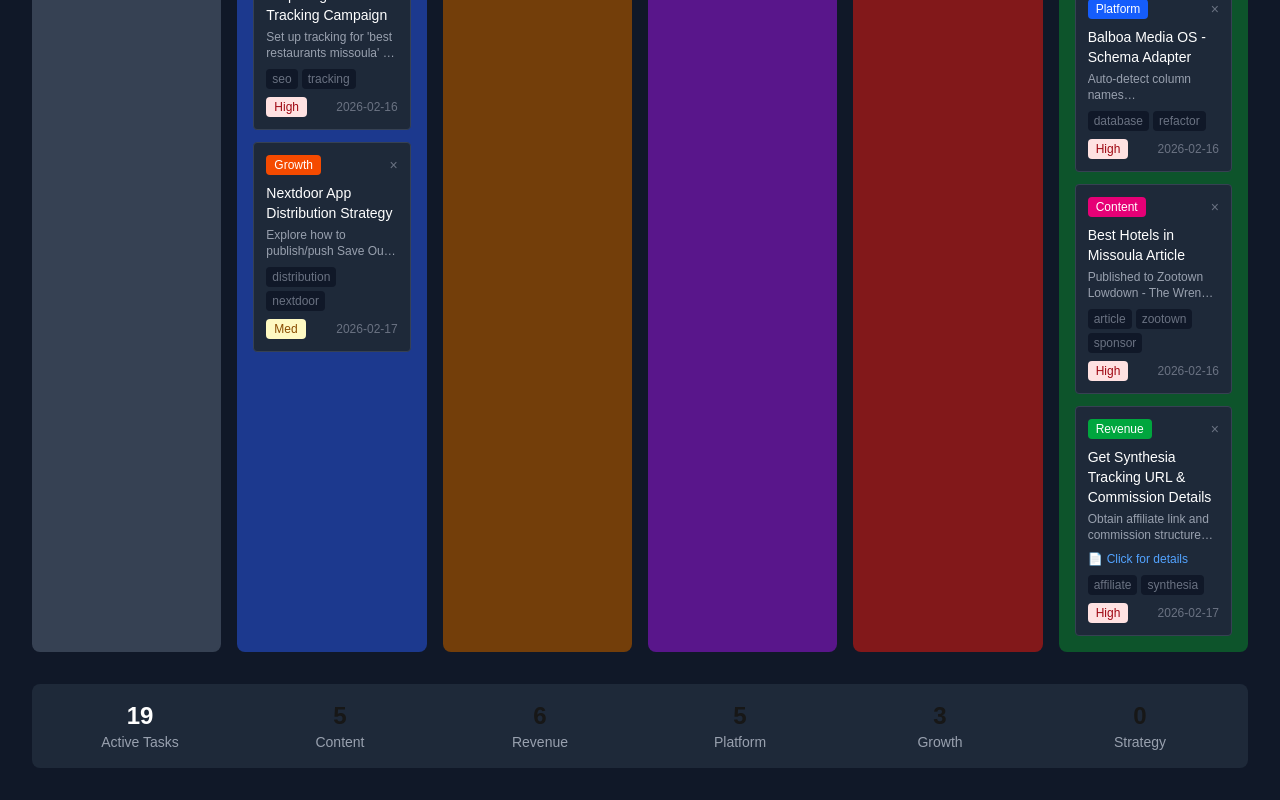
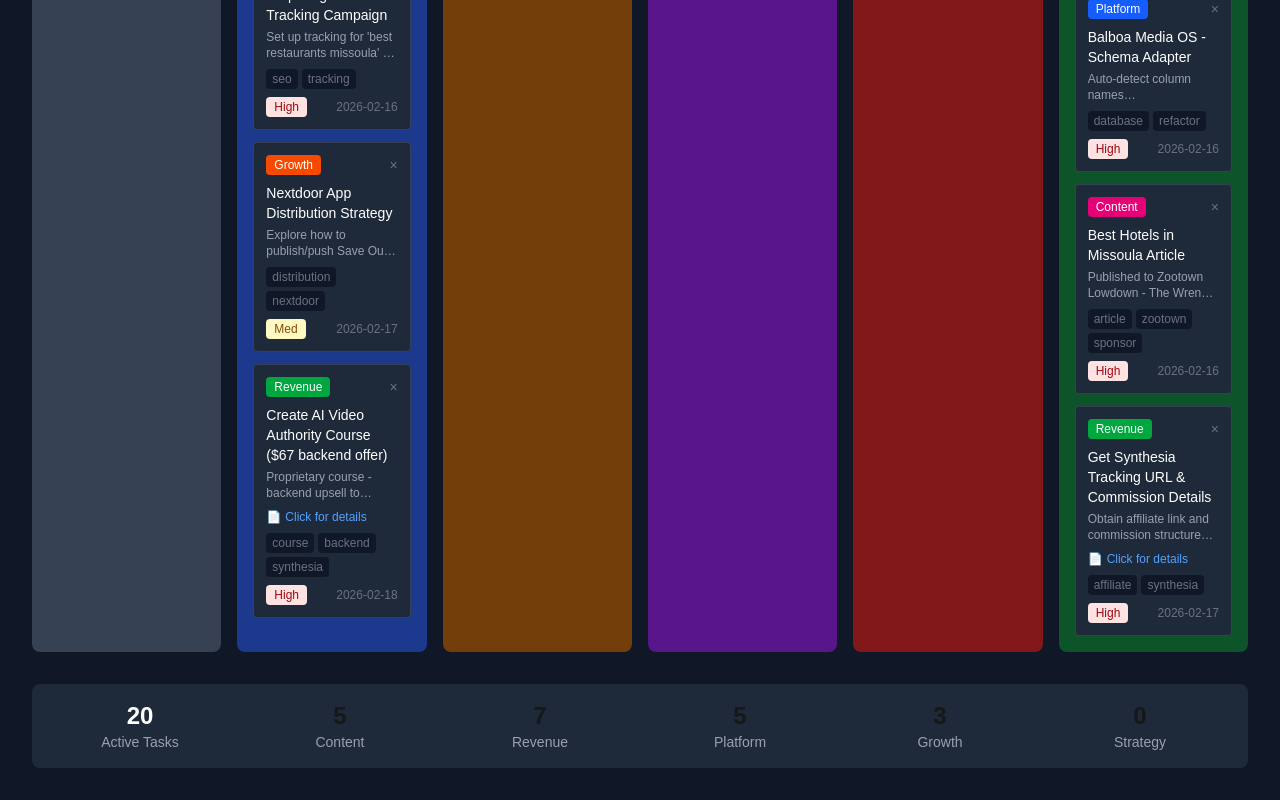
Before and after one commit to JoeKal97/kanban-app, a Next.js app: page / in a window 1280 px wide. Shown: the part 1851-2651 px from the top of the page. Built offline with nearby package versions, Linux system fonts and the light colour scheme.

Commit message:
feat: Add AI Video Authority Course task - 6-module backend offer blueprint

```diff
--- a/app/initial-data.ts
+++ b/app/initial-data.ts
@@ -350,5 +350,17 @@ export const INITIAL_TASKS = [
     tags: ["workflow", "seo"],
     createdDate: "2026-02-14",
     updatedDate: "2026-02-14"
+  },
+  {
+    id: "31",
+    title: "Create AI Video Authority Course ($67 backend offer)",
+    description: "Proprietary course - backend upsell to Synthesia funnel",
+    details: "COURSE BLUEPRINT: AI-VIDEO-AUTHORITY-COURSE-BLUEPRINT.md (12KB complete outline)\n\n**Course Concept:**\nAdvanced AI video implementation course - natural next step after free AI Video Playbook\n\n**Positioning:**\n'You learned the basics in the free playbook. Now master the advanced strategies that separate amateurs from authorities.'\n\n**Price Point:** $67 (recommended)\n- Sweet spot for backend upsell\n- 3-5 hours of content + resources\n- Alternative: $47 (value) or $97 (premium with coaching)\n\n**6 Core Modules:**\n1. AI Video Authority Mindset (3 videos)\n2. Advanced Synthesia Mastery (4 videos)\n3. Multi-Platform Video Strategy (4 videos)\n4. Distribution & Promotion System (4 videos)\n5. Monetization Mastery (4 videos)\n6. Scaling & Automation (4 videos)\n\n**Total:** 23 videos, 3-5 hours, 6 modules\n\n**Downloadables:** Templates, checklists, scripts per module\n\n**Production Timeline:** 3-4 weeks\n\n**Where It Fits:**\nFree Playbook → Email Sequence → Synthesia Affiliate → Course Pitch ($67)\n\n**Revenue Potential:**\n- 10 sales/month = $670/month\n- 30 sales/month = $2,010/month\n\n**Status:** Blueprint complete, ready to script and film",
+    category: "Revenue",
+    status: "Ready",
+    priority: "High",
+    tags: ["course", "backend", "synthesia"],
+    createdDate: "2026-02-18",
+    updatedDate: "2026-02-18"
   }
 ];
```
